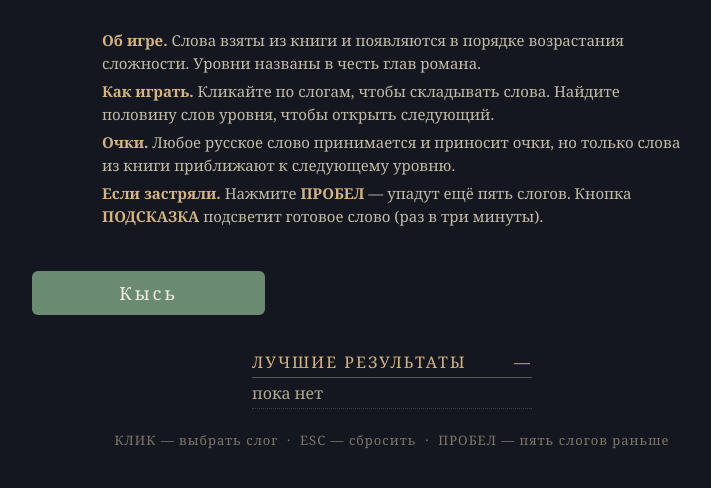
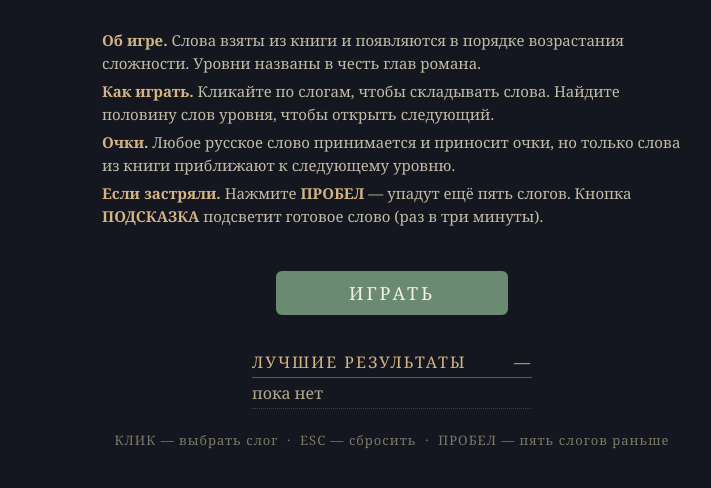
Before and after one commit to alexeilebedev/game, a plain HTML site: page index.html in a window 1280 px wide. Shown: the part 228-716 px from the top of the page, without its empty margins (248-959 px from the left). Drawn offline with Linux system fonts and the light colour scheme; no server answers.

Commit message:
final little touches

```diff
--- a/index.html
+++ b/index.html
@@ -73,18 +73,19 @@
   .controls { margin-top: 22px; font-size: 13px; color: #7d7868; letter-spacing: 1px; }
   .level-list {
     margin: 26px auto 0;
-    display: grid;
-    grid-template-columns: repeat(3, minmax(0, 1fr));
+    display: flex;
+    flex-wrap: wrap;
     gap: 10px;
+    justify-content: center;
     width: 100%; max-width: 720px;
-    justify-items: stretch;
-    justify-content: center;
   }
   .level-list button {
     margin-top: 0;
     font-size: 18px;
     padding: 10px 14px;
-    width: 100%;
+    flex: 0 1 calc(33.333% - 7px);
+    min-width: 200px;
+    max-width: 240px;
   }
   .level-list button.locked {
     background: #34384a; color: #6a6657;
@@ -1402,7 +1403,7 @@ function renderLevelChooser() {
   }
   for (const pack of packs) {
     const btn = document.createElement('button');
-    btn.textContent = pack.name || pack.file;
+    btn.textContent = 'ИГРАТЬ';
     btn.addEventListener('click', () => startGameWithPack(pack));
     list.appendChild(btn);
   }
```
